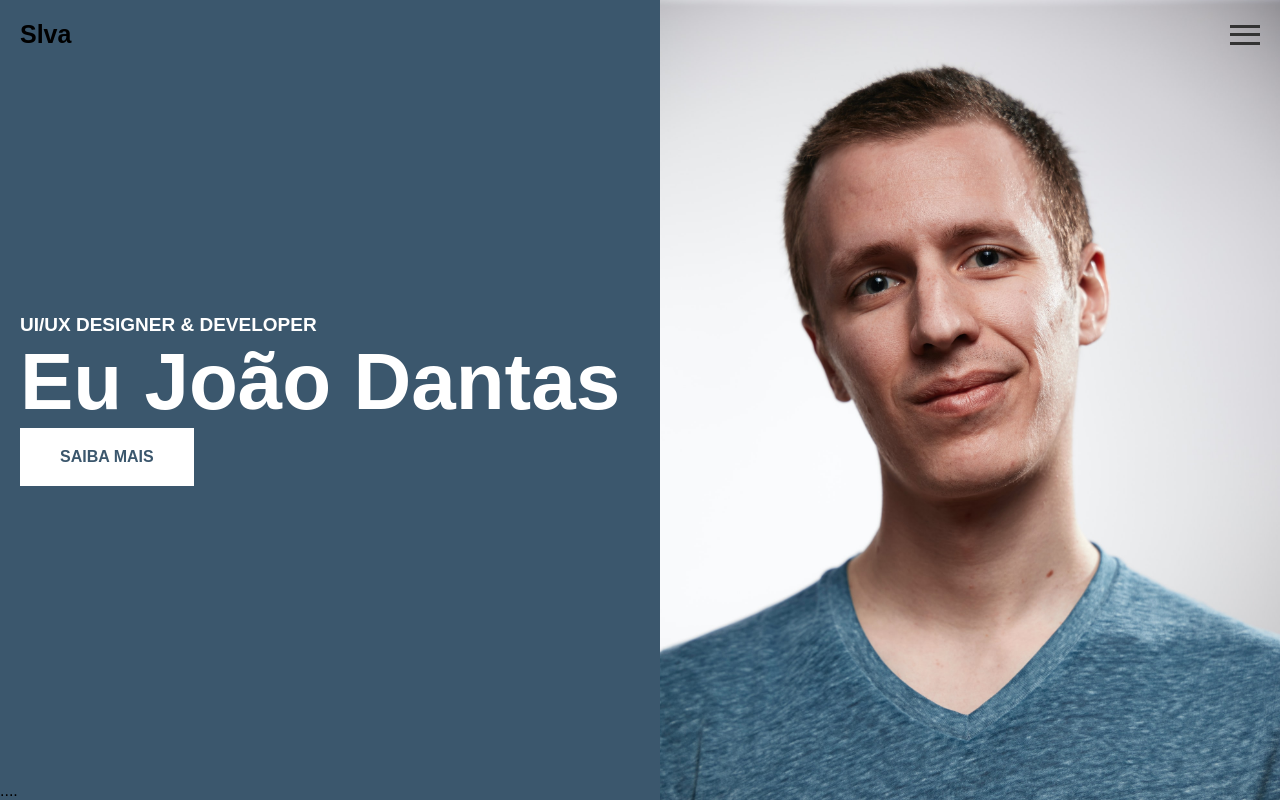
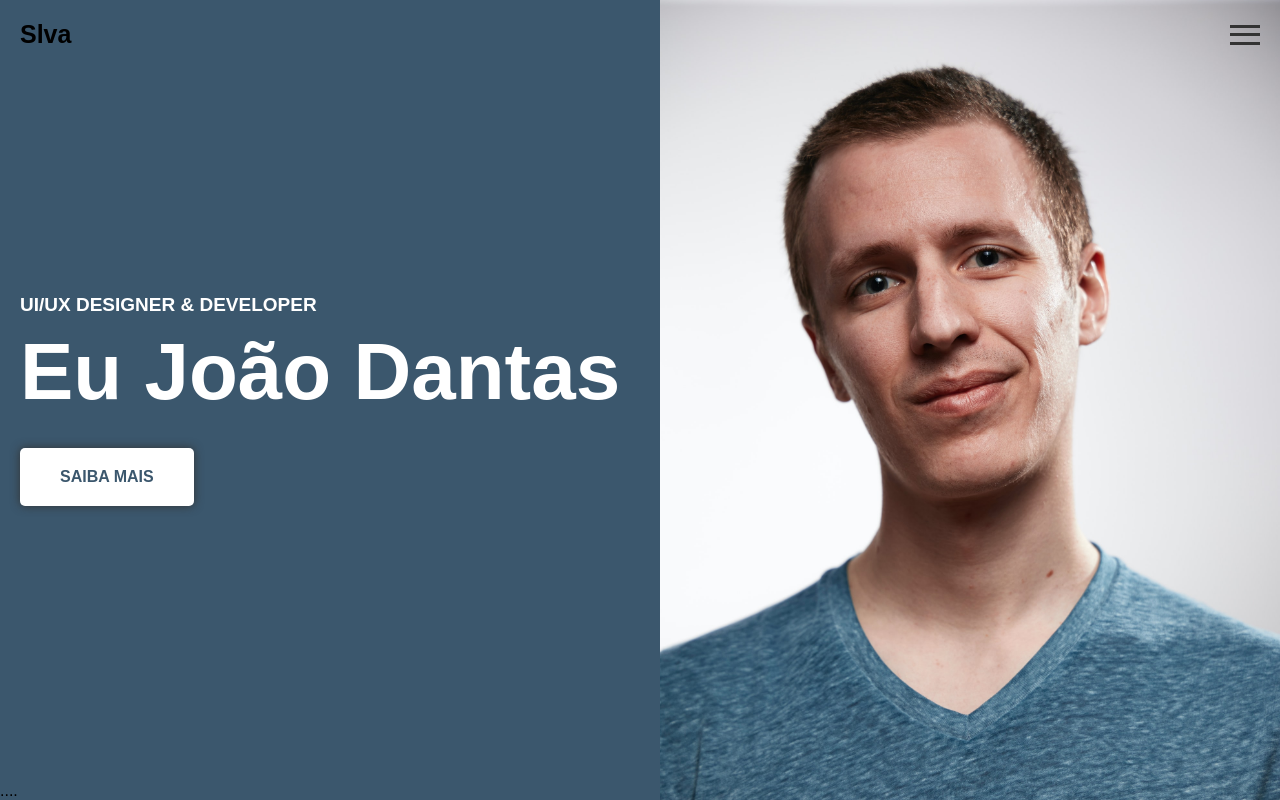
Before and after one commit to Johnhelder/portfolio, a plain HTML site: page index.html in a window 1280 px wide. Drawn offline with Linux system fonts and the light colour scheme.

Commit message:
Estilizando o nome

```diff
--- a/assets/css/style.css
+++ b/assets/css/style.css
@@ -65,6 +65,8 @@ header .menu-line{
 .container .info .name{
   font-weight: bold;
   font-size: 80px;
+  margin-top: 10px;
+  margin-bottom: 30px;
 }
 
 .container .info .buttons a{
@@ -76,6 +78,8 @@ header .menu-line{
   text-decoration: none;
     text-transform: uppercase;
     font-weight: bold;
+    box-shadow: 0px 0px 10px #333;
+    border-radius: 5px;
 }
 
 footer{
```
